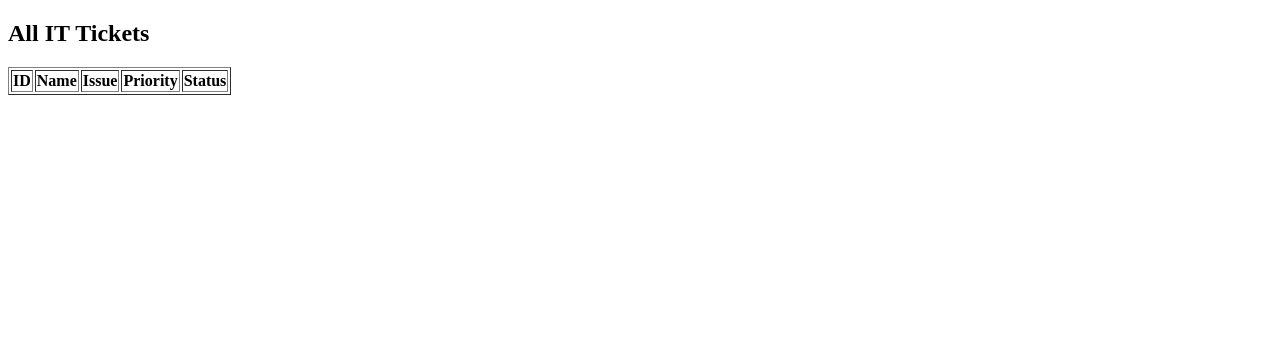
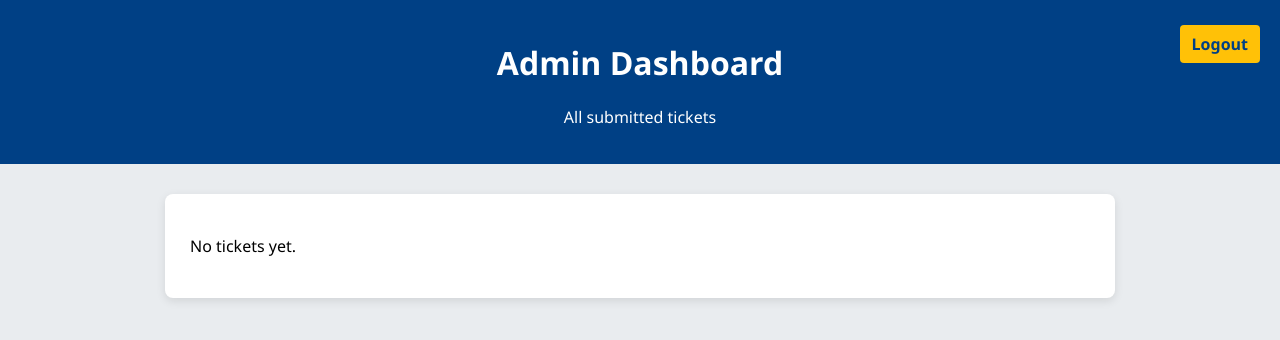
Before and after one commit to RsapuLNX/it-helpdesk-ticket-system, a Flask app: template templates/admin.html in a window 1280 px wide. Shown: the top 340 px of the page. Run offline with Flask 3, Linux system fonts and the light colour scheme; the template is opened without the code that fills it, so the values that code supplies are empty.

Commit message:
Add UI improvements: styled forms and admin page

```diff
--- a/app.py
+++ b/app.py
@@ -1,7 +1,9 @@
-from flask import Flask, render_template, request, redirect
+from flask import Flask, render_template, request, redirect, url_for, session, flash
 import sqlite3
+import os
 
 app = Flask(__name__)
+app.secret_key = 'your_secret_key_here'  # Use a random secret string
 
 def get_db():
     return sqlite3.connect("database.db")
@@ -28,10 +30,32 @@ def submit():
 
 @app.route("/admin")
 def admin():
+    if not session.get('admin_logged_in'):
+        return redirect(url_for('login'))
+
     db = get_db()
     tickets = db.execute("SELECT * FROM tickets").fetchall()
-    db.close()
-    return render_template("admin.html", tickets=tickets)
+    return render_template('admin.html', tickets=tickets)
+
+@app.route('/login', methods=['GET', 'POST'])
+def login():
+    if request.method == 'POST':
+        username = request.form['username']
+        password = request.form['password']
+
+        if username == 'admin' and password == 'password123':
+            session['admin_logged_in'] = True
+            return redirect(url_for('admin'))
+        else:
+            flash('Invalid username or password', 'error')
+            return redirect(url_for('login'))
+
+    return render_template('login.html')
+
+@app.route('/logout')
+def logout():
+    session.pop('admin_logged_in', None)
+    return redirect(url_for('login'))
 
 if __name__ == "__main__":
     app.run(debug=True)
--- /dev/null
+++ b/static/style.css
@@ -0,0 +1,101 @@
+body {
+  font-family: 'Segoe UI', Tahoma, Geneva, Verdana, sans-serif;
+  background-color: #e9ecef;
+  margin: 0;
+  padding: 0;
+}
+
+header {
+  background-color: #004085;
+  color: white;
+  padding: 20px 10px;
+  text-align: center;
+  position: relative;
+}
+
+.logout-button {
+  position: absolute;
+  right: 20px;
+  top: 25px;
+  background-color: #ffc107;
+  color: #004085;
+  padding: 8px 12px;
+  border-radius: 4px;
+  text-decoration: none;
+  font-weight: bold;
+}
+
+.logout-button:hover {
+  background-color: #e0a800;
+  color: white;
+}
+
+.container {
+  width: 90%;
+  max-width: 900px;
+  margin: 30px auto;
+  background-color: white;
+  padding: 25px;
+  border-radius: 8px;
+  box-shadow: 0 3px 10px rgba(0, 0, 0, 0.1);
+}
+
+form label {
+  display: block;
+  margin-bottom: 6px;
+  font-weight: 600;
+  color: #333;
+}
+
+input[type="text"],
+textarea,
+select {
+  width: 100%;
+  padding: 10px;
+  margin-bottom: 15px;
+  border: 1px solid #ccc;
+  border-radius: 5px;
+  resize: vertical;
+  font-size: 1rem;
+  font-family: inherit;
+}
+
+button {
+  background-color: #004085;
+  color: white;
+  padding: 12px 20px;
+  border: none;
+  border-radius: 6px;
+  cursor: pointer;
+  font-size: 1.1rem;
+  transition: background-color 0.3s ease;
+}
+
+button:hover {
+  background-color: #002752;
+}
+
+table {
+  width: 100%;
+  border-collapse: collapse;
+  margin-top: 15px;
+}
+
+th, td {
+  border: 1px solid #ddd;
+  padding: 12px 15px;
+  text-align: left;
+}
+
+th {
+  background-color: #004085;
+  color: white;
+}
+
+tr:nth-child(even) {
+  background-color: #f8f9fa;
+}
+
+tr:hover {
+  background-color: #d6e0f0;
+}
--- a/templates/admin.html
+++ b/templates/admin.html
@@ -1,13 +1,21 @@
 <!DOCTYPE html>
 <html>
 <head>
-    <title>Admin Panel</title>
+  <title>IT Help Desk - Admin</title>
+  <link rel="stylesheet" href="{{ url_for('static', filename='style.css') }}">
 </head>
 <body>
 
-<h2>All IT Tickets</h2>
+<header>
+  <h1>Admin Dashboard</h1>
+  <p>All submitted tickets</p>
+  <a href="{{ url_for('logout') }}" class="logout-button">Logout</a>
+</header>
 
-<table border="1">
+<div class="container">
+  {% if tickets %}
+    <table>
+      <thead>
         <tr>
           <th>ID</th>
           <th>Name</th>
@@ -15,18 +23,23 @@
           <th>Priority</th>
           <th>Status</th>
         </tr>
-
-{% for t in tickets %}
+      </thead>
+      <tbody>
+        {% for ticket in tickets %}
         <tr>
-    <td>{{ t[0] }}</td>
-    <td>{{ t[1] }}</td>
-    <td>{{ t[2] }}</td>
-    <td>{{ t[3] }}</td>
-    <td>{{ t[4] }}</td>
+          <td>{{ ticket[0] }}</td>
+          <td>{{ ticket[1] }}</td>
+          <td>{{ ticket[2] }}</td>
+          <td>{{ ticket[3] }}</td>
+          <td>{{ ticket[4] }}</td>
         </tr>
         {% endfor %}
-
+      </tbody>
     </table>
+  {% else %}
+    <p>No tickets yet.</p>
+  {% endif %}
+</div>
 
 </body>
 </html>
```
Also changed, not shown: database.py (+13 -11 lines), templates/index.html (+28 -1 lines), templates/login.html (added, +25 -0 lines), database.db (added). Lines whose indentation alone changed are shown as unchanged.
